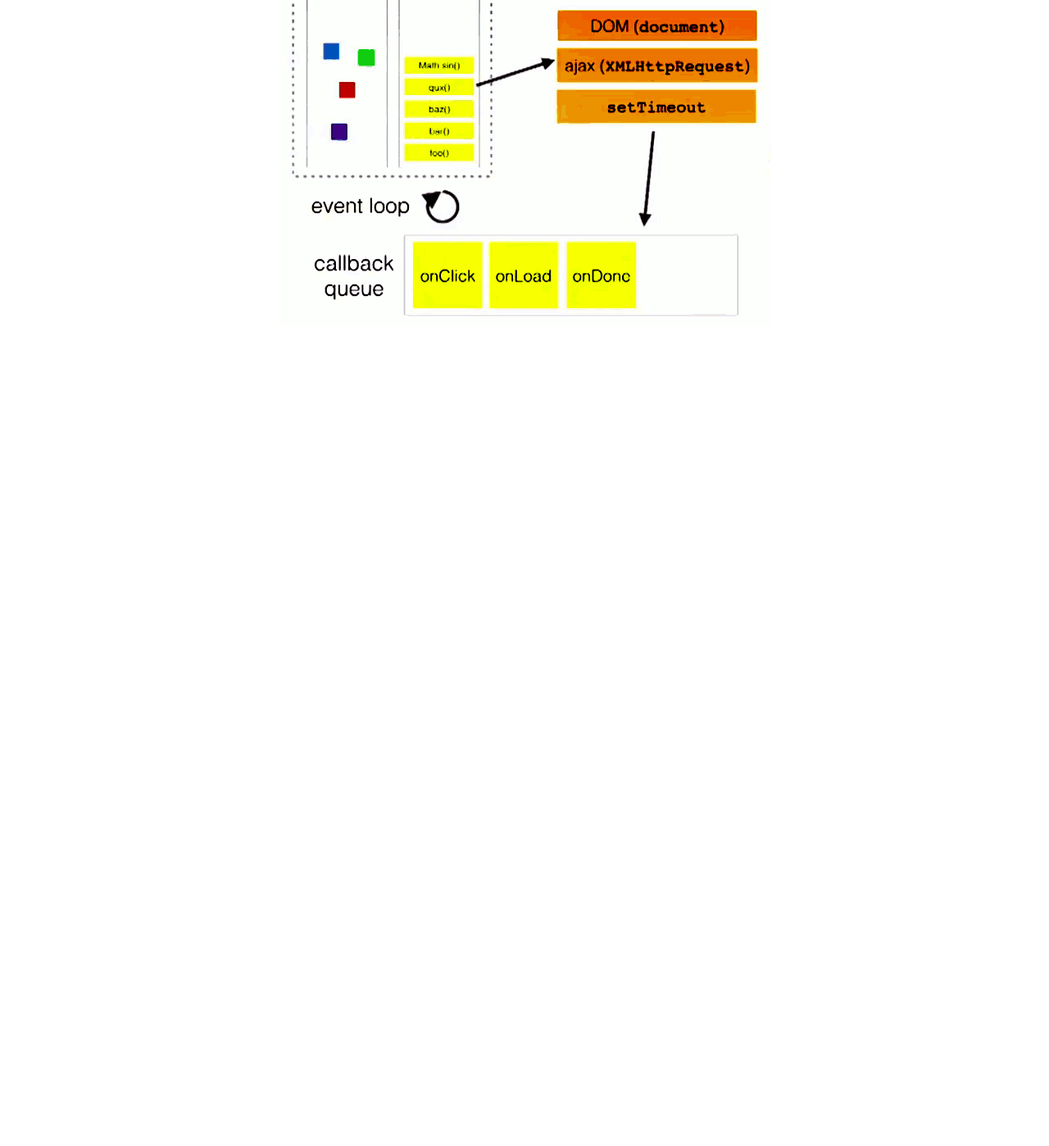
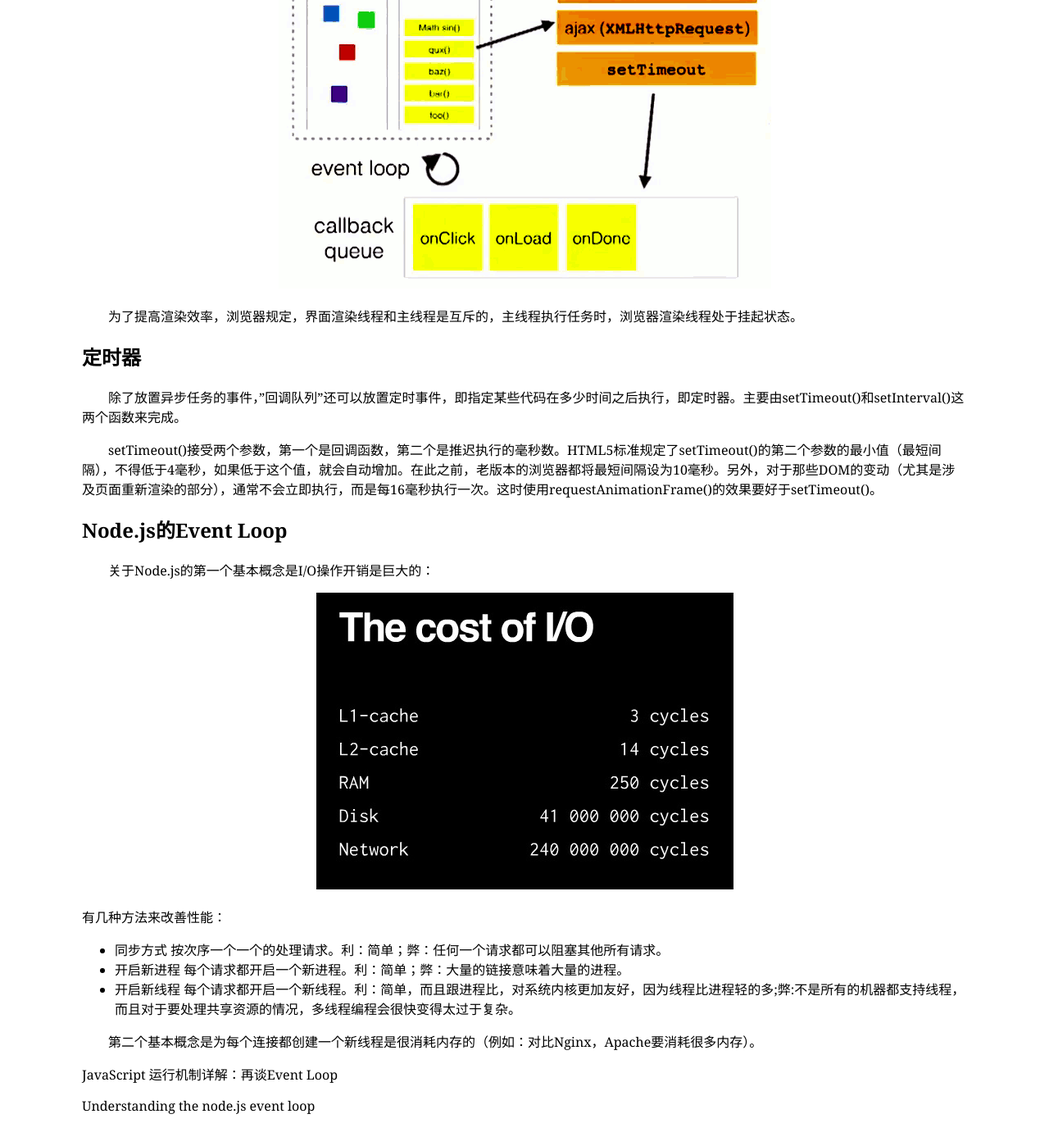
Before and after one commit to lancewux/lancewux.github.io, a Jekyll site: the page built from _posts/2017-07-03-js-event-loop.md, in a window 1280 px wide and 1400 px high, scrolled down 761 px. Shown: the whole window at 82% size. Built offline with Jekyll 4.4.1, drawn with Linux system fonts in a browser that asks for light colours; our own code applies the rules of GitHub Pages for plain Markdown files; before the commit the page ends 1364 px from its top, so only the background shows below that.

Commit message:
nodejs event

```diff
--- a/_posts/2017-07-03-js-event-loop.md
+++ b/_posts/2017-07-03-js-event-loop.md
@@ -17,3 +16,35 @@
 　　当执行栈中的代码执行完毕时，主线程就会去读取"回调队列"里的事件，依次把那些事件所对应的回调函数压入栈中执行。然后再回到上一步。
 
 <p align="center"><img src="/images/posts/2017-07-03/eventloop.png" /></p>
+
+　　为了提高渲染效率，浏览器规定，界面渲染线程和主线程是互斥的，主线程执行任务时，浏览器渲染线程处于挂起状态。
+
+定时器
+-
+
+　　除了放置异步任务的事件，"回调队列"还可以放置定时事件，即指定某些代码在多少时间之后执行，即定时器。主要由setTimeout()和setInterval()这两个函数来完成。
+
+　　setTimeout()接受两个参数，第一个是回调函数，第二个是推迟执行的毫秒数。HTML5标准规定了setTimeout()的第二个参数的最小值（最短间隔），不得低于4毫秒，如果低于这个值，就会自动增加。在此之前，老版本的浏览器都将最短间隔设为10毫秒。另外，对于那些DOM的变动（尤其是涉及页面重新渲染的部分），通常不会立即执行，而是每16毫秒执行一次。这时使用requestAnimationFrame()的效果要好于setTimeout()。
+
+Node.js的Event Loop
+-
+
+　　关于Node.js的第一个基本概念是I/O操作开销是巨大的：
+
+<p align="center"><img src="/images/posts/2017-07-03/iocost.jpg" /></p>
+
+有几种方法来改善性能：
+
+- 同步方式  按次序一个一个的处理请求。利：简单；弊：任何一个请求都可以阻塞其他所有请求。
+- 开启新进程  每个请求都开启一个新进程。利：简单；弊：大量的链接意味着大量的进程。
+- 开启新线程  每个请求都开启一个新线程。利：简单，而且跟进程比，对系统内核更加友好，因为线程比进程轻的多;弊:不是所有的机器都支持线程，而且对于要处理共享资源的情况，多线程编程会很快变得太过于复杂。
+
+　　第二个基本概念是为每个连接都创建一个新线程是很消耗内存的（例如：对比Nginx，Apache要消耗很多内存）。
+
+
+
+
+
+<a src="http://www.ruanyifeng.com/blog/2014/10/event-loop.html/">JavaScript 运行机制详解：再谈Event Loop</a>
+
+<a src="http://blog.mixu.net/2011/02/01/understanding-the-node-js-event-loop/">Understanding the node.js event loop</a>
```
Also changed, not shown: other parts of _posts/2017-07-03-js-event-loop.md (+0 -1 lines), images/posts/2017-07-03/iocost.jpg (added).
